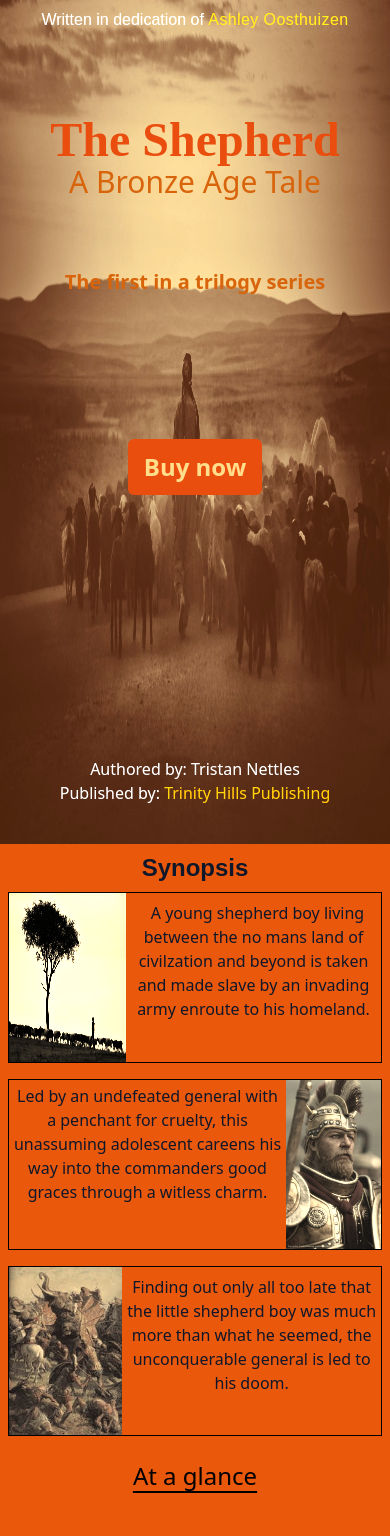
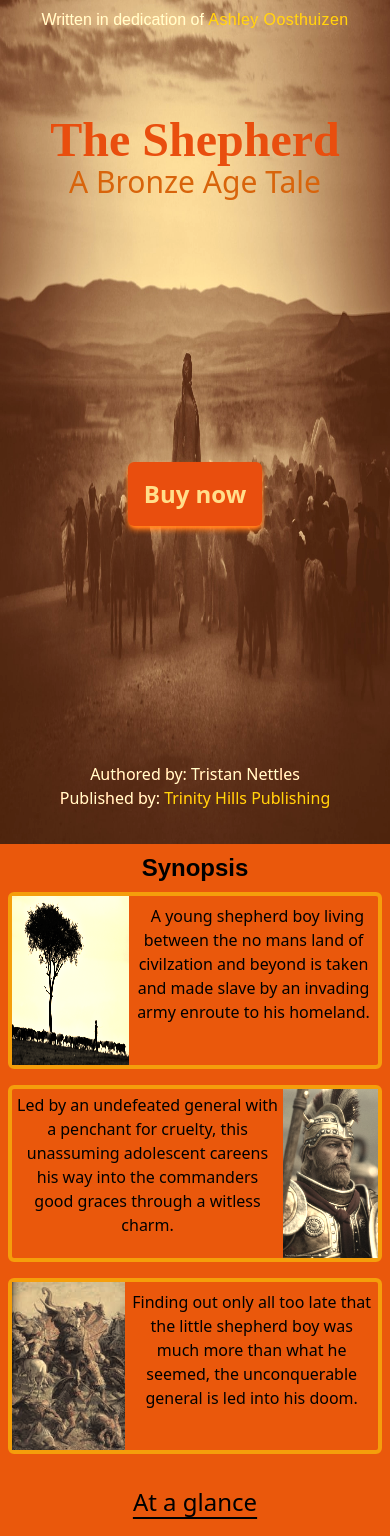
Before and after one commit to MagentaSpruce/shepherd, a React (Create React App) app: page / in a window 390 px wide. Shown: the top 1536 px of the page. Built offline with nearby package versions, Linux system fonts and the light colour scheme; the HTML template or start-up script is replaced by a standard one.

Commit message:
Finished layout and all for smallest mobile setting. Moving to other screen sizes now.

```diff
--- a/src/components/Embedder.js
+++ b/src/components/Embedder.js
@@ -38,7 +38,7 @@ const Embedder = ({ source }) => {
           retainURLParams: false,
         },
       }}
-      className="h-[680px]"
+      className="h-[680px] border-4 rounded-md  border-amber-500"
     />
   );
 };
--- a/src/sections/About.js
+++ b/src/sections/About.js
@@ -7,14 +7,14 @@ import { GoPerson } from 'react-icons/go';
 const About = () => {
   return (
     <section className="w-[100vw] max-w-[600px] h-[100vh] bg-orange-600 mx-auto">
-      <h1 className="text-center text-2xl font-economica font-bold pt-2 text-slate-900">
+      <h1 className="text-center text-2xl font-economica font-bold pt-2 ">
         Synopsis
       </h1>
       <div
-        className="p-2 text-center text-slate-900
+        className="p-2 text-center
       "
       >
-        <div className="flex border border-black mb-4 ">
+        <div className="flex border-amber-500 border-4 mb-4 rounded-md">
           <img
             src={img1}
             alt=""
@@ -26,7 +26,7 @@ const About = () => {
             his homeland.
           </p>
         </div>
-        <div className="flex justify-between border border-black mb-4">
+        <div className="flex justify-between border-amber-500 border-4 mb-4 rounded-md">
           <p
             className="
           p-1"
@@ -37,19 +37,19 @@ const About = () => {
           </p>
           <img src={img2} alt="" className="h-[20vh] w-[30vw] sepia-[.70]" />
         </div>
-        <div className="flex border border-black mb-4">
+        <div className="flex  border-amber-500 border-4 mb-4 rounded-md">
           <img src={img3} alt="" className=" h-[20vh] w-[30vw] sepia-[.55]" />
           <p className="p-1 mt-1">
             Finding out only all too late that the little shepherd boy was much
-            more than what he seemed, the unconquerable general is led to his
+            more than what he seemed, the unconquerable general is led into his
             doom.
           </p>
         </div>
       </div>
-      <h3 className="text-center text-2xl underline underline-offset-[6px]">
+      <h3 className="text-center text-2xl underline underline-offset-[6px] pt-2">
         At a glance
       </h3>
-      <div className="flex justify-center gap-5 mt-[5vh] font-semibold">
+      <div className="flex justify-center gap-5 mt-[4vh] font-semibold">
         <div className="flex flex-col justify-center items-center ">
           <GiBookCover className="text-5xl text-orange-300" />
           <p>78000+ words</p>
--- a/src/sections/Footer.js
+++ b/src/sections/Footer.js
@@ -3,25 +3,25 @@ import TrinityHills from '../assets/trinityhills.png';
 const Footer = () => {
   const year = new Date().getFullYear();
   return (
-    <section className="w-[100vw] max-w-[1200px] mx-auto h-[15vh] bg-red-400  font-economica p-2">
+    <section className="w-[100vw] max-w-[1200px] mx-auto h-[15vh] bg-orange-300  font-economica p-2">
       <div className="flex justify-around items-center">
-        <div className="w-[90px] text-sm flex flex-col justify-center">
+        <div className="w-[70px] text-xs flex flex-col justify-center">
           <img
             src={TrinityHills}
             alt="Trinity Hills Publishing House Logo"
-            className="w-[15vw] ml-1"
+            className="w-[15vw] ml-1 pt-1"
           />
-          <p>Trinity Hills Publishing</p>
+          <p className="">Trinity Hills Publishing</p>
         </div>
-        <div className="font-bold font-playfair">
-          <h2 className="text-xl">The Shepherd</h2>
+        <div className="font-bold font-playfair text-orange-600 text-center -mt-3">
+          <h2 className="text-3xl">The Shepherd</h2>
           <h3>A Bronze Age Tale</h3>
         </div>
         <div>
-          <p className="text-sm">#FreeAshley</p>
+          <p className="text-xs">#FreeAshley</p>
         </div>
       </div>
-      <p className="text-center -mt-4">{year}</p>
+      <p className="text-center -mt-2 ml-2 text-sm text-orange-600">{year}</p>
     </section>
   );
 };
--- a/src/sections/Hero.js
+++ b/src/sections/Hero.js
@@ -4,19 +4,19 @@ const Hero = () => {
     <>
       <header className="p-2 overflow-x-hidden overflow-y-hidden  text-center">
         <div className="font-thin">
-          <p className=" font-economica text-zinc-200 ">
+          <p className=" font-economica text-orange-200 ">
             Written in dedication of{' '}
             <a
               href="https://www.freeashley.org"
               target="_blank"
               rel="noreferrer"
-              className="text-yellow-400 tracking-wide "
+              className="text-yellow-500 tracking-wide "
             >
               Ashley Oosthuizen
             </a>
           </p>
         </div>
-        <div className=" pt-[10vh]">
+        <div className=" pt-[10vh] mb-[31vh]">
           <h1 className="text-5xl text-orange-700 font-playfair font-bold">
             The Shepherd
           </h1>
@@ -24,15 +24,13 @@ const Hero = () => {
             A Bronze Age Tale
           </h2>
         </div>
-        <h3 className="text-amber-700 mb-[17vh] font-semibold text-xl ">
-          The first in a trilogy series
-        </h3>
+
         <div className="">
-          <Button className="px-4 py-3 bg-orange-700 rounded-md text-orange-300 font-bold mb-[31vh] text-2xl">
+          <Button className="px-4 py-4 bg-orange-700 rounded-md shadow-md shadow-orange-500 text-orange-300 font-bold mb-[28vh] text-2xl text-center ">
             Buy now
           </Button>
         </div>
-        <div className="text-zinc-200">
+        <div className="text-orange-200">
           <p>Authored by: Tristan Nettles</p>
           <p>
             Published by:{' '}
--- a/src/sections/Sample.js
+++ b/src/sections/Sample.js
@@ -6,7 +6,7 @@ const Sample = () => {
       <h2 className="text-center pt-2 text-2xl mb-2 font-medium">
         Read an excerpt:
       </h2>
-      <div className="w-[95vw] max-w-[800px] h-[90vh] bg-yellow-200 mx-auto">
+      <div className="w-[95vw] max-w-[800px] h-[90vh] bg-yellow-200 mx-auto rounded-md">
         <Embedder
         // source="https://docs.google.com/document/d/1wukTZxD-AaalhSqJC5UlWg4e1_wnsmr9hgpg942LNE4/edit?usp=sharing"
         />
```
